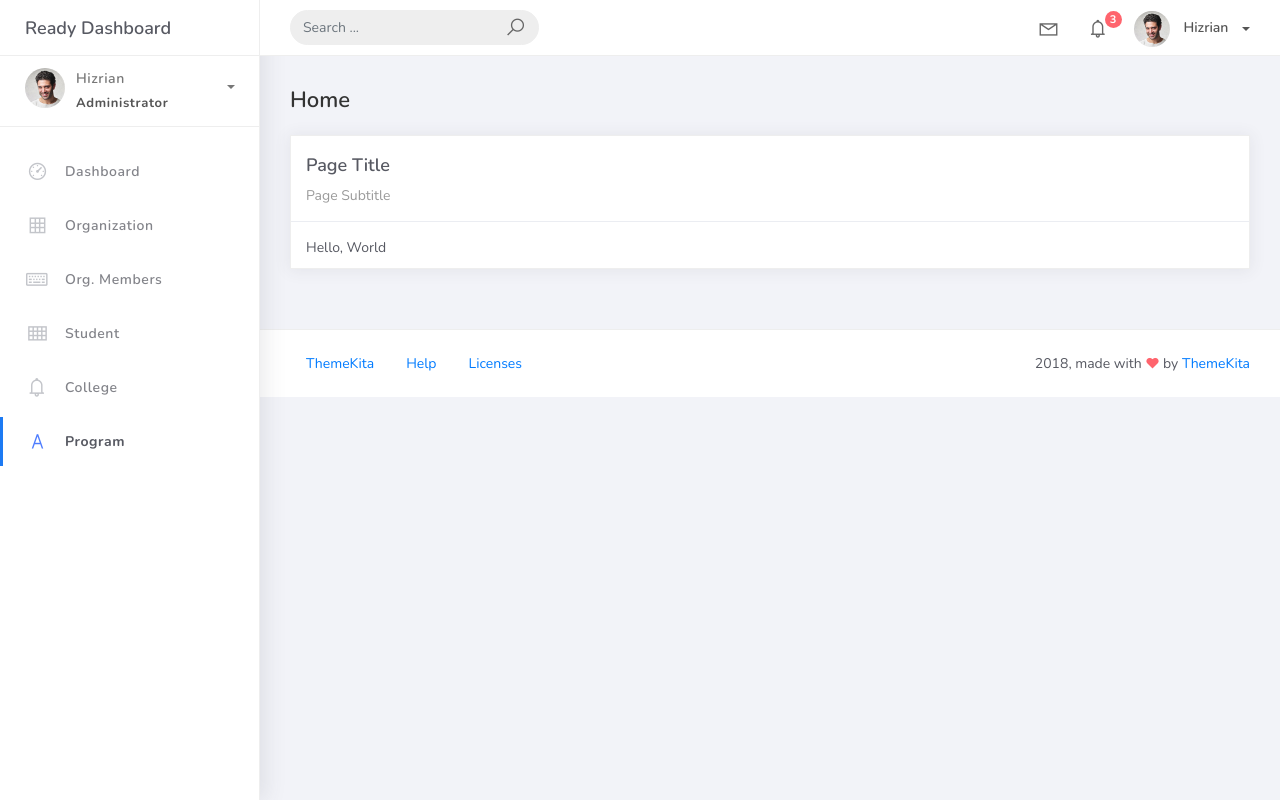
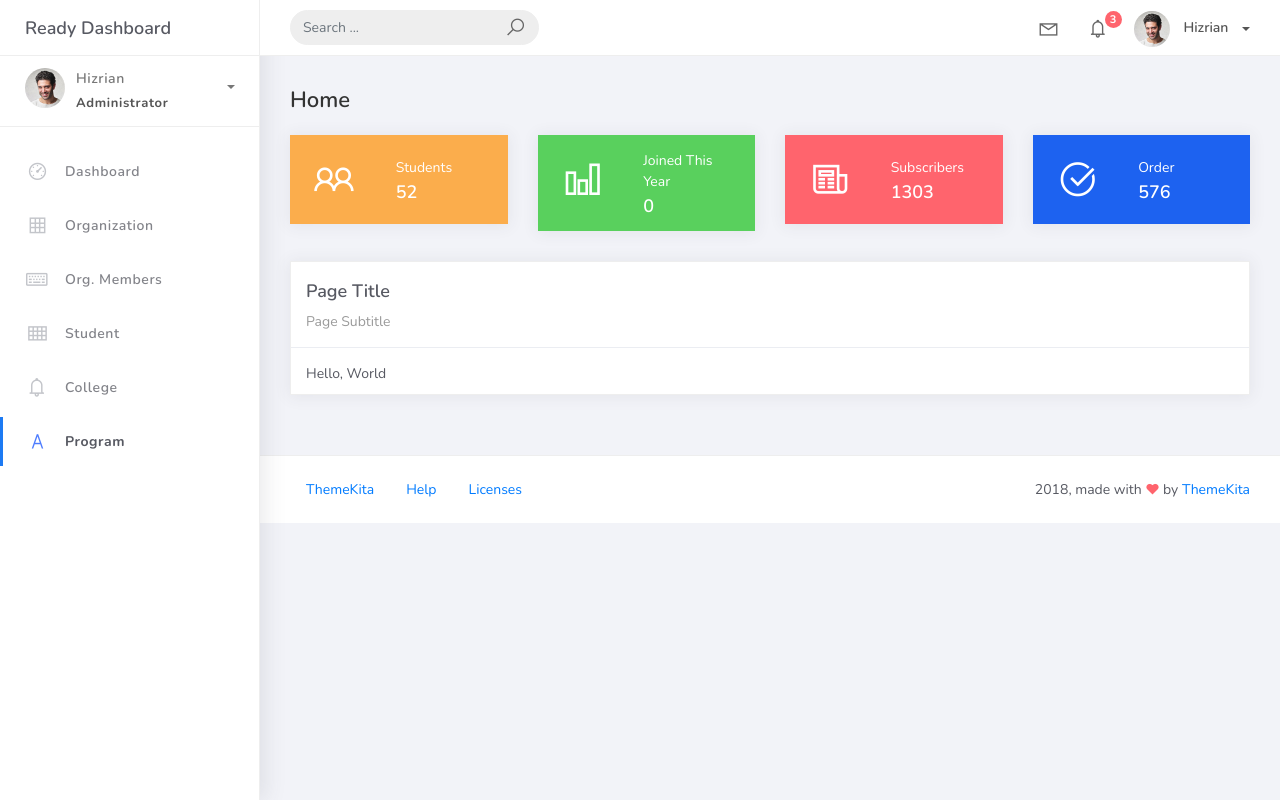
Before and after one commit to lewww123/PSUSphere, a Django app: page / in a window 1280 px wide. Run offline with Django 5.2, Linux system fonts and the light colour scheme; data comes from the database, SQL or seed files in the repository; some libraries are stand-ins or nearby versions.

Commit message:
add Query Set, Context Data, Ordering

```diff
--- a/projectsite/studentorg/views.py
+++ b/projectsite/studentorg/views.py
@@ -4,6 +4,8 @@ from django.views.generic.edit import CreateView, UpdateView, DeleteView
 from studentorg.models import Organization, OrgMember, Student, College, Program
 from studentorg.forms import OrganizationForm, OrgMemberForm, StudentForm, CollegeForm, ProgramForm
 from django.urls import reverse_lazy
+from django.db.models import Q
+from django.utils import timezone
 
 
 class HomePageView(ListView):
@@ -11,11 +13,41 @@ class HomePageView(ListView):
     context_object_name = 'home'
     template_name = "home.html"
 
+    def get_context_data(self, **kwargs):
+        context = super().get_context_data(**kwargs)
+        context["total_students"] = Student.objects.count()
+
+        today = timezone.now().date()
+        count = (
+            OrgMember.objects.filter(
+                date_joined__year=today.year
+            )
+            .values("student")
+            .distinct()
+            .count()
+        )
+
+        context["students_joined_this_year"] = count
+        return context
+
 class OrganizationList(ListView):
     model = Organization
     context_object_name = 'organization'
     template_name = 'studentorg/org_list.html'
     paginate_by = 5
+    ordering = ["college__college_name", "name"]
+
+    def get_queryset(self):
+        qs = Organization.objects.all().order_by("college__college_name", "name")
+        query = self.request.GET.get('q')
+
+        if query:
+            qs = qs.filter(
+                Q(name__icontains=query) |
+                Q(description__icontains=query)
+            )
+
+        return qs
 
 class OrganizationCreateView(CreateView):
     model = Organization
@@ -115,12 +147,17 @@ class CollegeDeleteView(DeleteView):
     model = College
     template_name = 'studentorg/college_del.html'
     success_url = reverse_lazy('college-list')
-
 class ProgramList(ListView):
     model = Program
     template_name = 'studentorg/program_list.html'
     paginate_by = 5
 
+    def get_ordering(self):
+        allowed = ["prog_name", "college__college_name"]
+        sort_by = self.request.GET.get("sort_by")
+        if sort_by in allowed:
+            return sort_by
+        return "prog_name"
 
 class ProgramCreateView(CreateView):
     model = Program
--- a/projectsite/templates/home.html
+++ b/projectsite/templates/home.html
@@ -2,6 +2,87 @@
 <div class="content">
     <div class="container-fluid">
         <h4 class="page-title">Home</h4>
+        <div class="row">
+    <div class="col-md-3">
+        <div class="card card-stats card-warning">
+            <div class="card-body">
+                <div class="row">
+                    <div class="col-5">
+                        <div class="icon-big text-center">
+                            <i class="la la-users"></i>
+                        </div>
+                    </div>
+                    <div class="col-7 d-flex align-items-center">
+                        <div class="numbers">
+                            <p class="card-category">Students</p>
+                            <h4 class="card-title">{{total_students}}</h4>
+                        </div>
+                    </div>
+                </div>
+            </div>
+        </div>
+    </div>
+
+    <div class="col-md-3">
+        <div class="card card-stats card-success">
+            <div class="card-body">
+                <div class="row">
+                    <div class="col-5">
+                        <div class="icon-big text-center">
+                            <i class="la la-bar-chart"></i>
+                        </div>
+                    </div>
+                    <div class="col-7 d-flex align-items-center">
+                        <div class="numbers">
+                            <p class="card-category">Joined This Year</p>
+                            <h4 class="card-title">{{students_joined_this_year}}</h4>
+                        </div>
+                    </div>
+                </div>
+            </div>
+        </div>
+    </div>
+
+    <div class="col-md-3">
+        <div class="card card-stats card-danger">
+            <div class="card-body">
+                <div class="row">
+                    <div class="col-5">
+                        <div class="icon-big text-center">
+                            <i class="la la-newspaper-o"></i>
+                        </div>
+                    </div>
+                    <div class="col-7 d-flex align-items-center">
+                        <div class="numbers">
+                            <p class="card-category">Subscribers</p>
+                            <h4 class="card-title">1303</h4>
+                        </div>
+                    </div>
+                </div>
+            </div>
+        </div>
+    </div>
+
+    <div class="col-md-3">
+        <div class="card card-stats card-primary">
+            <div class="card-body">
+                <div class="row">
+                    <div class="col-5">
+                        <div class="icon-big text-center">
+                            <i class="la la-check-circle"></i>
+                        </div>
+                    </div>
+                    <div class="col-7 d-flex align-items-center">
+                        <div class="numbers">
+                            <p class="card-category">Order</p>
+                            <h4 class="card-title">576</h4>
+                        </div>
+                    </div>
+                </div>
+            </div>
+        </div>
+    </div>
+</div>
 
         <div class="row">
             <div class="col-md-12">
--- a/projectsite/templates/studentorg/org_list.html
+++ b/projectsite/templates/studentorg/org_list.html
@@ -18,9 +18,9 @@
 
                     <div class="col-md-12 row">
                         <div class="col-md-6">
-                            <form class="navbar-left navbar-form nav-search mr-md-3" action="">
+                            <form class="navbar-left navbar-form nav-search mr-md-3" action="{% url 'organization-list' %}">
                                 <div class="input-group">
-                                    <input type="text" placeholder="Search ..." class="form-control" />
+                                    <input type="text" placeholder="Search ..." class="form-control" name="q" />
                                     <div class="input-group-append">
                                         <span class="input-group-text">
                                             <i class="la la-search search-icon"></i>
```
Also changed, not shown: projectsite/templates/studentorg/program_list.html (+18 -15 lines).
